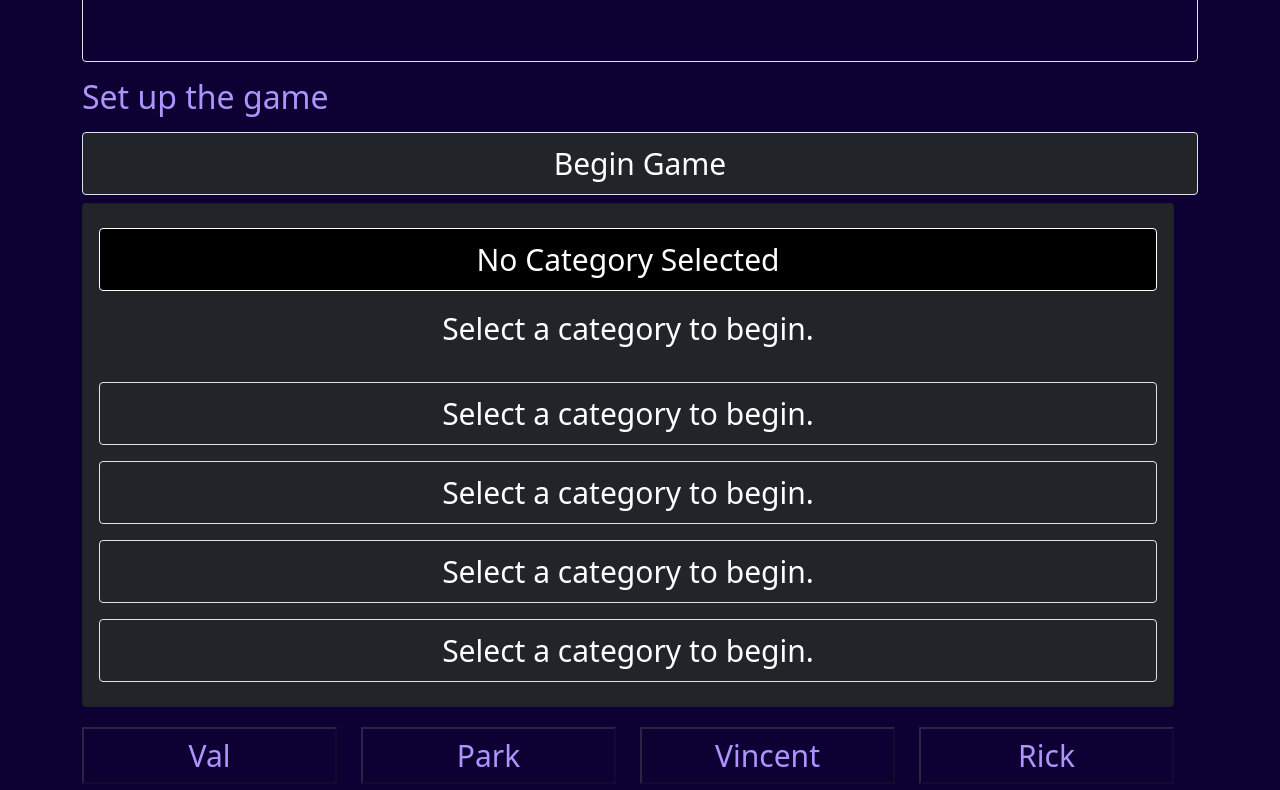
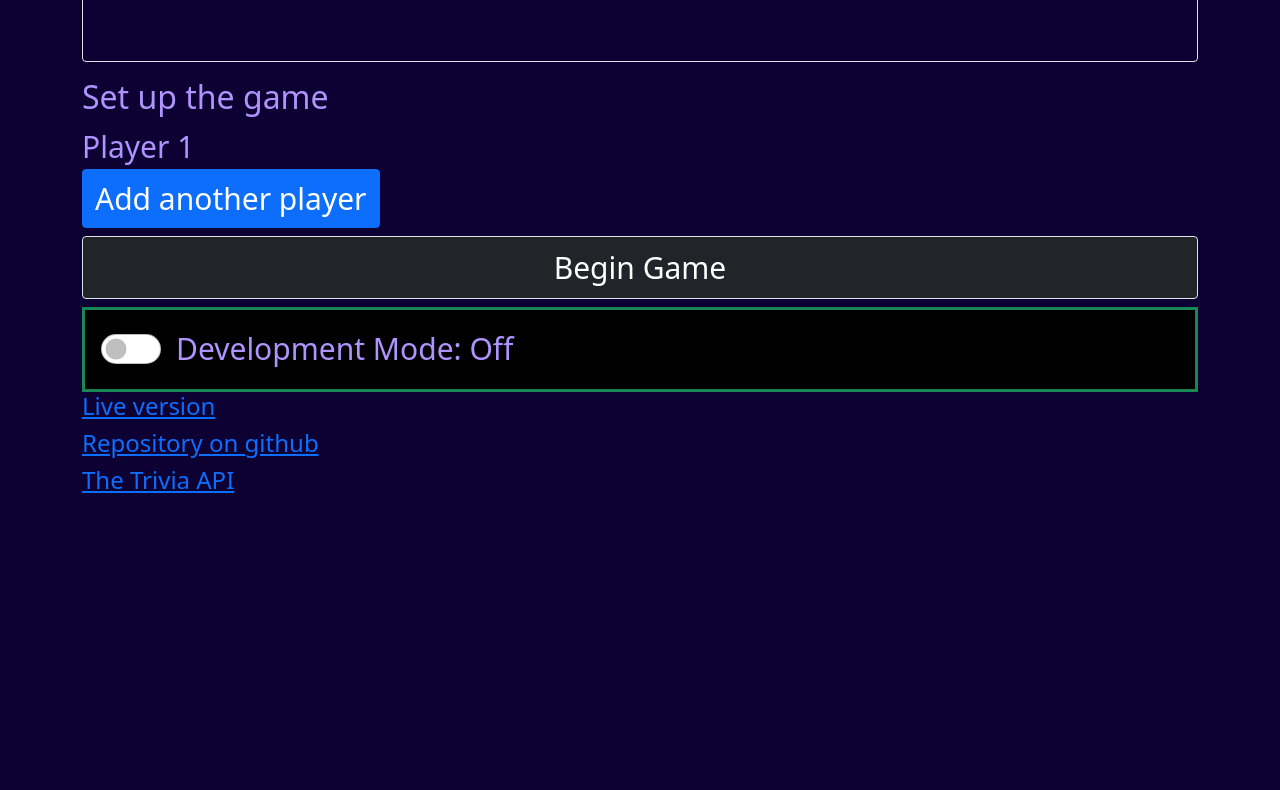
Before and after one commit to vpbasile/trivial-endeavor, a React (Create React App) app: page / in a window 1280 px wide. Shown: the part 540-1330 px from the top of the page. After the commit the page ends 1043 px from the top, so only its background shows below. Built offline with nearby package versions, Linux system fonts and the light colour scheme.

Commit message:
Add the ability to add players

```diff
--- a/src/App.js
+++ b/src/App.js
@@ -13,10 +13,11 @@ import ErrorBoundary from './components/ErrorBoundary';
 import PlayerColumn from './components/PlayerColumn';
 import GameSetup from './components/GameSetup';
 var players = [
-  { index: 0, name: "Val", correctCategories: [] },
-  { index: 1, name: "Park", correctCategories: [] },
-  { index: 2, name: "Vincent", correctCategories: [] },
-  { index: 3, name: "Rick", correctCategories: [] }
+  { index: 0, name: "Player 1", correctCategories: [] }
+  // ,
+  // { index: 1, name: "Park", correctCategories: [] },
+  // { index: 2, name: "Vincent", correctCategories: [] },
+  // { index: 3, name: "Rick", correctCategories: [] }
 ]
 // const playerCount = players.length;
 
@@ -50,6 +51,7 @@ function App(props) {
               globals={globals}
               phases={phases}
               gamePhase={gamePhase} setGamePhase={setGamePhase}
+              scoreState={scoreState} setScoreState={setScoreState}
               currentPlayerIndex={gamePhase.currentPlayerIndex}
               devMode={devMode}
             />
--- a/src/components/GameSetup.js
+++ b/src/components/GameSetup.js
@@ -1,19 +1,56 @@
 import React from 'react';
 
-export default function GameSetup(props){
+export default function GameSetup(props) {
 	const gamePhase = props.gamePhase;
 	const setGamePhase = props.setGamePhase;
 	const currentPlayerIndex = props.currentPlayerIndex;
+	const scoreState = props.scoreState;
+	const setScoreState = props.setScoreState;
 	const phases = props.phases;
 	const devMode = props.devMode;
 
 	console.log("gamePhase: " + JSON.stringify(gamePhase));
 
-	if((devMode)||(gamePhase.currentPhase.title === "Welcome")) {
+	let namefields = scoreState.map(player => {
+		return (
+			<div className="form-group" key={player.name + "namefield"}>
+				<label htmlFor={player.name + "name"}>{player.name}</label>
+				{/* <input type="text" className="form-control" id={player.name + "name"} placeholder={player.name} onChange={(e) => {
+					console.log(`${player.index}. ${e.target.value}`)
+
+				}} /> */}
+
+			</div>
+		);
+
+	});
+
+	let addButton
+	if (scoreState.length < 4) {
+		addButton =
+			<button type="button" className="btn btn-primary" onClick={() => setScoreState(
+				// Add another player to the scoreState array
+				[...scoreState, {
+					index: scoreState.length, name: "Player " + (scoreState.length + 1),
+					correctCategories: []
+				}]
+			)}>Add another player</button>
+	} else { addButton = null; }
+
+	if ((devMode) || (gamePhase.currentPhase.title === "Welcome")) {
 		return (<div>
 			<h2>Set up the game</h2>
-			<input className={`rounded py-2 my-2 border btn btn-dark w-100`} type="button" value={`Begin Game`} onClick={() => setGamePhase({currentPhase: phases.find(phase => phase.title === "Select"),
-			currentPlayerIndex: currentPlayerIndex})} />
+			{namefields}
+			{addButton}
+			<input className={`rounded py-2 my-2 border btn btn-dark w-100`} type="button" value={`Begin Game`} onClick={() => {
+				console.log("Begin game");
+				console.log("scoreState: " + JSON.stringify(scoreState));
+				setGamePhase({
+					currentPhase: phases.find(phase => phase.title === "Select"),
+					currentPlayerIndex: currentPlayerIndex
+				});
+			}
+			} />
 
 		</div>);
 	} else return null;
--- a/src/components/PlayerColumn.js
+++ b/src/components/PlayerColumn.js
@@ -2,15 +2,17 @@ import React from 'react';
 import CategorySelect from './CategorySelect';
 
 export default function PlayerColumn(props) {
+	const devMode = props.devMode;
+	const gamePhase = props.gamePhase;
+	if (!devMode && (gamePhase.currentPhase.title === "Welcome")) { return null; }
 	const categoryList = props.categoryList;
 	const scoreState = props.scoreState;
-	const players = props.players;
 	// const gamePhase = props.gamePhase;
 	const setGamePhase = props.setGamePhase;
 	const player = props.player;
 
-	const playerCount = players.length;
-	const columnSize = 12/playerCount;
+	const playerCount = scoreState.length;
+	const columnSize = 12 / playerCount;
 
 	return (
 		<div className={"col-lg-" + columnSize + " py-2 my-2"} id=''>
--- a/src/components/Question.js
+++ b/src/components/Question.js
@@ -4,12 +4,8 @@ import AnswerButton from './AnswerButton';
 export default function Question(props) {
 	const devMode = props.devMode;
 	const gamePhase = props.gamePhase;
-	// let shouldRender = false;
-	// if ((devMode) || (gamePhase.currentPhase.title === "Answer")) { shouldRender = true; }
-	// if (!shouldRender) { return null; }
-	// else { // Render the question
+	if (!devMode && (gamePhase.currentPhase.title === "Welcome")){ return null; }
 
-	// if(!devMode || gamePhase !== phases.find(phase => phase.title === "Answer")) { return null; }
 	const categoryList = props.categoryList;
 	const players = props.players;
 	const scoreState = props.scoreState;
```
